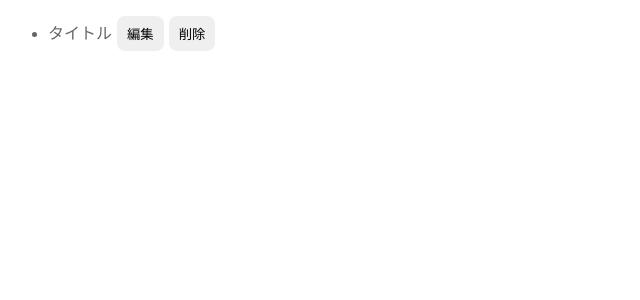
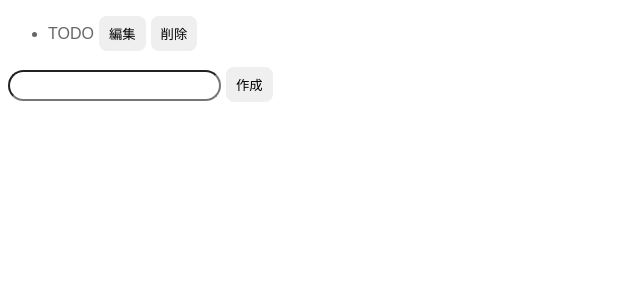
Before and after one commit to Plumnet/selftodo, a React (Create React App) app: page / in a window 1280 px wide. Shown: the top 300 px of the page, without its empty margins (0-640 px from the left). Built offline with nearby package versions, Linux system fonts and the light colour scheme.

Commit message:
追加ボタンまで見栄えが出来たソース

```diff
--- a/src/App.css
+++ b/src/App.css
@@ -5,7 +5,6 @@ body {
 
   input {
     border-radius: 16px;
-    border: none;
     padding: 6px 16px;
   }
 
--- a/src/App.js
+++ b/src/App.js
@@ -1,16 +1,31 @@
 import "./App.css";
 
 export const App = () => {
+  const InputForm = () => {
+
+  };
+
+
   return (
     <div className="App">
 
+
+
  <ul>
   <li>
-    <span>タイトル</span>
+    <span>TODO</span>
     <button>編集</button>
     <button>削除</button>
   </li>
 </ul>
+<>
+      <input
+        type='text'
+        label='タイトル'
+      />
+      <button>作成</button>
+    </>
     </div>
+
   );
 }
```
